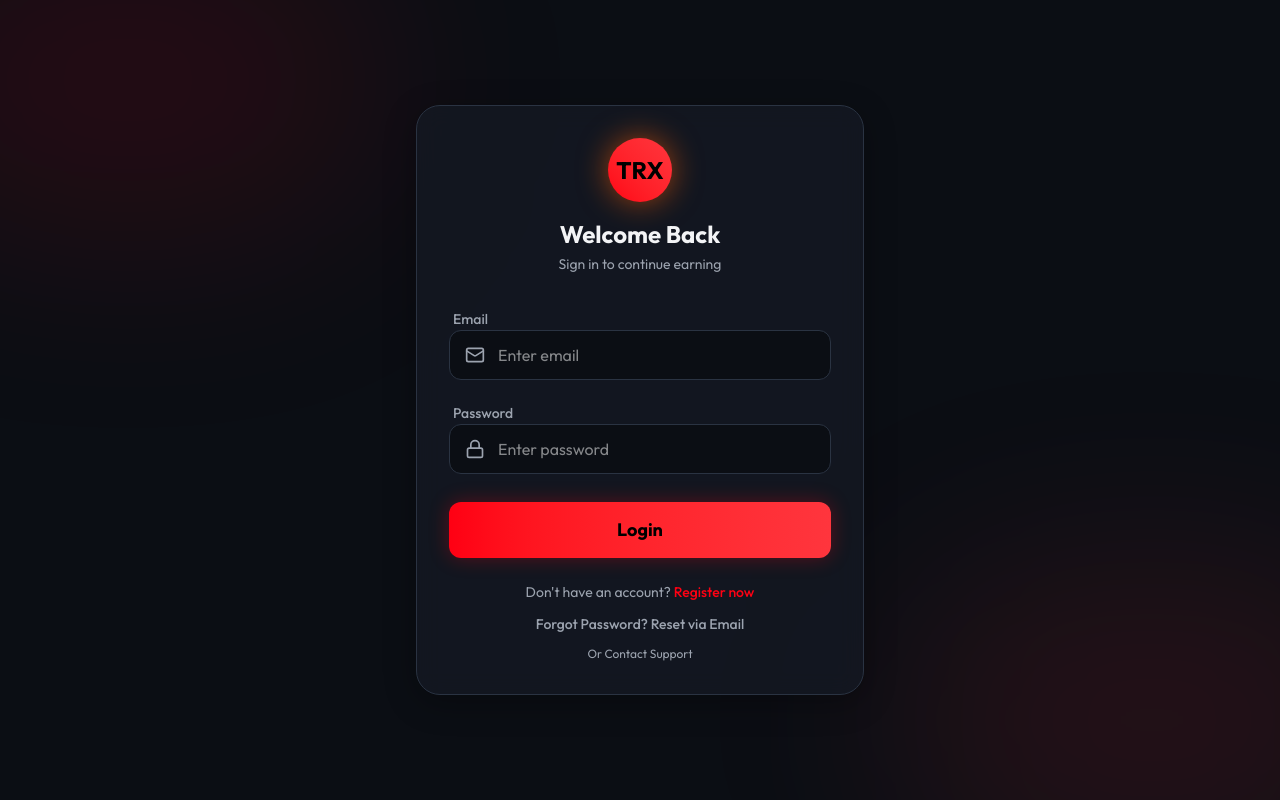
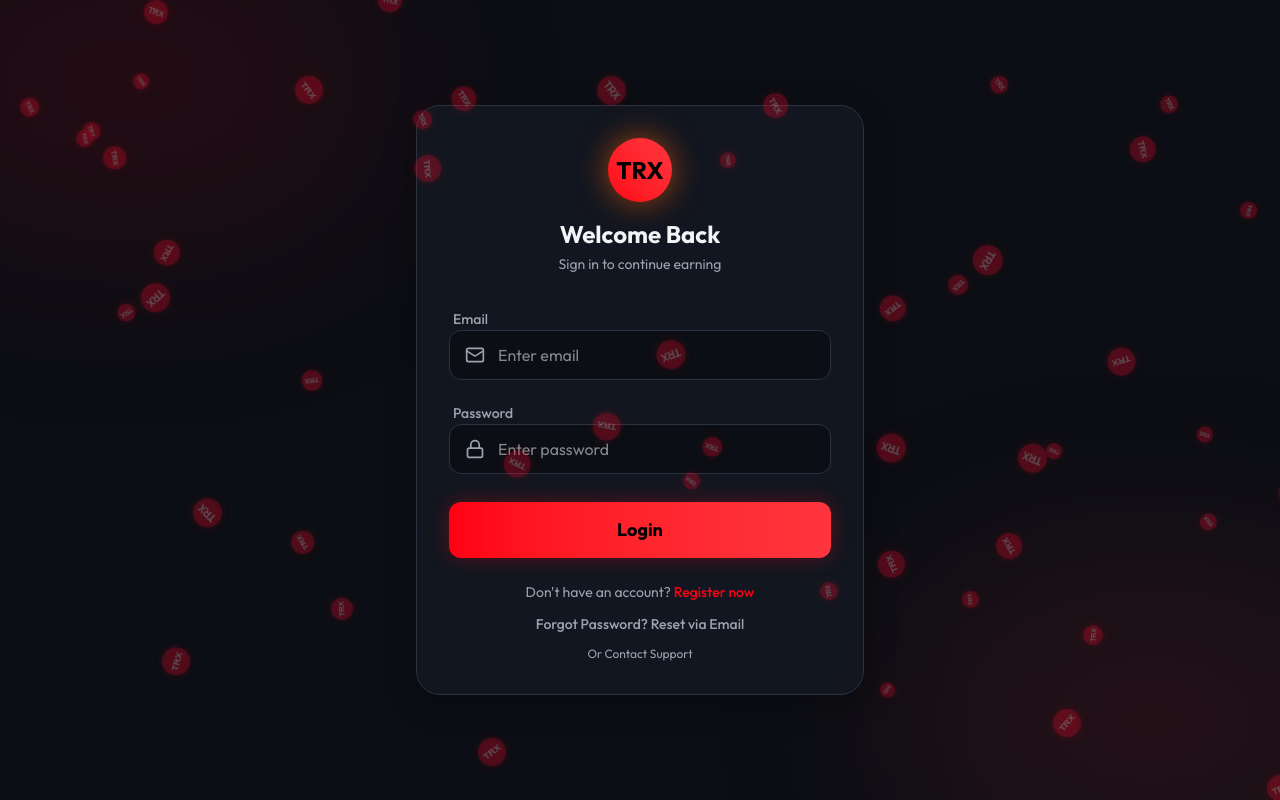
Before and after one commit to biplob40000a-ctrl/easy-earning-trx, a React (Vite) app: page /login in a window 1280 px wide. Built offline with nearby package versions, Linux system fonts and the light colour scheme; no server answers.

Commit message:
feat: add staking system and UI enhancements
- Implement staking configuration and management
- Add CoinRain component for improved engagement
- Update brand icons and PWA manifest theme
- Adjust VIP 1 pricing and finance input UI

```diff
--- a/index.html
+++ b/index.html
@@ -5,6 +5,8 @@
     <meta name="viewport" content="width=device-width, initial-scale=1.0, maximum-scale=1.0, user-scalable=no" />
     <meta name="application-name" content="Easy Earning">
     <meta name="apple-mobile-web-app-title" content="Easy Earning">
+    <link rel="icon" type="image/svg+xml" href="/trx-logo.svg" />
+    <link rel="apple-touch-icon" href="/trx-logo.svg" />
     <link rel="manifest" href="/manifest.json" />
     <title>Easy Earning TRX</title>
   </head>
--- a/src/App.tsx
+++ b/src/App.tsx
@@ -9,6 +9,7 @@ import { AuthProvider } from './contexts/AuthContext';
 import { AppLayout, AdminLayout } from './components/Layout';
 import { lazy, Suspense } from 'react';
 import { store } from './lib/store';
+import CoinRain from './components/CoinRain';
 
 // Lazy load pages for better bundle chunking
 const Login = lazy(() => import('./pages/Login'));
@@ -42,6 +43,7 @@ export default function App() {
   return (
     <BrowserRouter>
       <AuthProvider>
+        <CoinRain />
         <Suspense fallback={<LoadingFallback />}>
           <Routes>
             {/* Public Routes */}
--- /dev/null
+++ b/src/components/CoinRain.tsx
@@ -0,0 +1,46 @@
+import { useEffect, useState } from 'react';
+import { motion } from 'motion/react';
+
+export default function CoinRain() {
+  const [coins, setCoins] = useState<{ id: number; left: number; delay: number; duration: number; size: number }[]>([]);
+
+  useEffect(() => {
+    // Generate an initial batch of coins
+    const initialCoins = Array.from({ length: 50 }).map((_, i) => ({
+      id: i,
+      left: Math.random() * 100,
+      delay: Math.random() * 5,
+      duration: Math.random() * 4 + 4, // 4 to 8 seconds
+      size: Math.random() * 15 + 15, // 15 to 30 px
+    }));
+    setCoins(initialCoins);
+  }, []);
+
+  return (
+    <div className="fixed inset-0 pointer-events-none z-50 overflow-hidden opacity-40">
+      {coins.map(coin => (
+        <motion.div
+          key={coin.id}
+          className="absolute top-[-50px] flex items-center justify-center text-brand-primary drop-shadow-[0_0_5px_rgba(255,0,19,0.5)]"
+          style={{
+            left: `${coin.left}%`,
+            width: `${coin.size}px`,
+            height: `${coin.size}px`,
+          }}
+          animate={{
+            y: ['0vh', '110vh'],
+            rotate: [0, 360],
+          }}
+          transition={{
+            duration: coin.duration,
+            delay: coin.delay,
+            repeat: Infinity,
+            ease: "linear",
+          }}
+        >
+          <img src="/trx-logo.svg" alt="TRX" className="w-full h-full opacity-70 object-contain" />
+        </motion.div>
+      ))}
+    </div>
+  );
+}
--- a/src/lib/store.ts
+++ b/src/lib/store.ts
@@ -9,7 +9,7 @@ let unsubscribers: (() => void)[] = [];
 // Fallback initial data (only used if Firebase doesn't load)
 export const VIP_LEVELS: VIPLevel[] = [
   { level: 0, name: 'Free User', price: 0, dailyIncome: 0.5, validityDays: 365, maxTasks: 1 },
-  { level: 1, name: 'VIP 1', price: 100, dailyIncome: 5, validityDays: 365, maxTasks: 5 },
+  { level: 1, name: 'VIP 1', price: 30, dailyIncome: 5, validityDays: 365, maxTasks: 5 },
   { level: 2, name: 'VIP 2', price: 300, dailyIncome: 18, validityDays: 365, maxTasks: 10 },
   { level: 3, name: 'VIP 3', price: 1000, dailyIncome: 65, validityDays: 365, maxTasks: 15 },
   { level: 4, name: 'VIP 4', price: 3000, dailyIncome: 210, validityDays: 365, maxTasks: 20 },
@@ -44,6 +44,7 @@ const defaultState: AppState = {
     { id: '3', name: 'Bybit', network: 'TRC20', address: 'TBybitAddress123456789' }
   ],
   stakes: [],
+  stakeSettings: { interestRate: 90, minStake: 200, maxStake: 4000 },
 };
 
 function updateLocalState(updates: Partial<AppState>) {
@@ -138,7 +139,8 @@ export const store = {
         updateLocalState({
           supportLink: data.supportLink,
           systemBalance: data.systemBalance,
-          vipLevels: data.vipLevels || VIP_LEVELS
+          vipLevels: data.vipLevels || VIP_LEVELS,
+          stakeSettings: data.stakeSettings || { interestRate: 90, minStake: 200, maxStake: 4000 }
         });
       }
     });
@@ -160,7 +162,8 @@ export const store = {
              await setDoc(doc(db, 'config', 'system'), {
                 supportLink: 'https://t.me/easyearning_support',
                 systemBalance: 0,
-                vipLevels: VIP_LEVELS
+                vipLevels: VIP_LEVELS,
+                stakeSettings: { interestRate: 90, minStake: 200, maxStake: 4000 }
              });
              for(let n of initialNotices) { await setDoc(doc(db, 'notices', n.id), n); }
              for(let p of initialProducts) { await setDoc(doc(db, 'products', p.id), p); }
@@ -290,10 +293,11 @@ export const store = {
     const state = store.getState();
     updateLocalState({ ...state, ...settings });
     try {
-      const { supportLink, systemBalance } = settings;
+      const { supportLink, systemBalance, stakeSettings } = settings;
       const updates: any = {};
       if (supportLink !== undefined) updates.supportLink = supportLink;
       if (systemBalance !== undefined) updates.systemBalance = systemBalance;
+      if (stakeSettings !== undefined) updates.stakeSettings = stakeSettings;
       await setDoc(doc(db, 'config', 'system'), updates, { merge: true });
     } catch (e) { console.error("Error updating config", e); }
   },
--- a/src/pages/Finance.tsx
+++ b/src/pages/Finance.tsx
@@ -192,13 +192,15 @@ export default function Finance() {
         <div className="space-y-2">
           <label className="text-sm font-medium text-text-muted px-1">{isDeposit ? 'Deposit Amount (TRX)' : 'Withdraw Amount (TRX)'}</label>
           <div className="relative">
-            <div className="absolute left-4 top-1/2 -translate-y-1/2 font-bold text-brand-primary">TRX</div>
+            <div className="absolute left-4 top-1/2 -translate-y-1/2 w-8 h-8 rounded-full flex items-center justify-center z-10 shadow-[0_0_10px_rgba(235,11,44,0.3)]">
+               <img src="/trx-logo.svg" alt="TRX" className="w-full h-full object-contain" />
+            </div>
             <input
               type="number"
               min={isDeposit ? "30" : "10"}
               step="0.01"
               placeholder={isDeposit ? "Min. 30 TRX" : "Min. 10 TRX"}
-              className="w-full bg-[var(--color-bg-card)] border border-[var(--color-border-card)] rounded-xl py-3.5 pl-14 pr-4 text-white focus:outline-none focus:border-brand-primary transition-all text-lg font-bold"
+              className="w-full bg-[var(--color-bg-card)] border border-[var(--color-border-card)] rounded-xl py-3.5 pl-14 pr-4 text-white focus:outline-none focus:border-brand-primary transition-all font-bold text-lg"
               value={amount}
               onChange={(e) => setAmount(e.target.value)}
               required
--- a/src/pages/Staking.tsx
+++ b/src/pages/Staking.tsx
@@ -13,10 +13,18 @@ export default function Staking() {
   const [error, setError] = useState('');
   const [success, setSuccess] = useState('');
   const [activeTab, setActiveTab] = useState<'stake' | 'my_stakes'>('stake');
+  const [refreshTrigger, setRefreshTrigger] = useState(0);
 
-  const INTEREST_RATE = 2; // 2% per month
-  const MIN_STAKE = 200;
-  const MAX_STAKE = 4000;
+  useEffect(() => {
+    const handleUpdate = () => setRefreshTrigger(prev => prev + 1);
+    window.addEventListener('store_updated', handleUpdate);
+    return () => window.removeEventListener('store_updated', handleUpdate);
+  }, []);
+
+  const stakeSettings = store.getState().stakeSettings || { interestRate: 90, minStake: 200, maxStake: 4000 };
+  const INTEREST_RATE = stakeSettings.interestRate;
+  const MIN_STAKE = stakeSettings.minStake;
+  const MAX_STAKE = stakeSettings.maxStake;
 
   const numAmount = parseFloat(amount) || 0;
   const numDuration = parseInt(duration) || 1;
@@ -212,7 +220,7 @@ export default function Staking() {
                  <div className="flex justify-between items-start mb-4">
                    <div>
                      <div className="text-2xl font-bold text-white mb-1">{formatTRX(stake.amount)}</div>
-                     <div className="text-xs text-text-muted">Locked for {stake.durationMonths} months @ 2%/mo</div>
+                     <div className="text-xs text-text-muted">Locked for {stake.durationMonths} months @ {INTEREST_RATE}%/mo</div>
                    </div>
                    <div className={`px-3 py-1 rounded-full text-xs font-bold ${stake.status === 'active' ? 'bg-blue-500/10 text-blue-400 border border-blue-500/20' : 'bg-green-500/10 text-green-500 border border-green-500/20'}`}>
                      {stake.status.toUpperCase()}
--- a/src/pages/admin/Dashboard.tsx
+++ b/src/pages/admin/Dashboard.tsx
@@ -23,6 +23,7 @@ export default function AdminDashboard() {
   const [viewedUserHistory, setViewedUserHistory] = useState<Transaction[] | null>(null);
 
   const [supportLink, setSupportLink] = useState('');
+  const [stakeSettings, setStakeSettings] = useState({ interestRate: 90, minStake: 200, maxStake: 4000 });
   const [vipLevels, setVipLevels] = useState<any[]>([]);
   const [paymentMethods, setPaymentMethods] = useState<any[]>([]);
 
@@ -36,6 +37,7 @@ export default function AdminDashboard() {
     setTxs(state.transactions);
     setProducts(state.products);
     setSupportLink(state.supportLink || '');
+    setStakeSettings(state.stakeSettings || { interestRate: 90, minStake: 200, maxStake: 4000 });
     setVipLevels(state.vipLevels || []);
     setPaymentMethods(state.paymentMethods || []);
   };
@@ -340,9 +342,43 @@ export default function AdminDashboard() {
                   className="w-full bg-[var(--color-bg-base)] border border-[var(--color-border-card)] rounded-xl py-3 px-4 text-white"
                 />
               </div>
+
+              <div className="pt-4 border-t border-[var(--color-border-card)]">
+                <h3 className="font-bold mb-3 text-brand-gold">Stake Settings</h3>
+                <div className="space-y-3">
+                  <div>
+                    <label className="text-sm text-text-muted mb-1 block">Monthly Interest Rate (%)</label>
+                    <input
+                      type="number"
+                      value={stakeSettings.interestRate}
+                      onChange={(e) => setStakeSettings(prev => ({...prev, interestRate: parseFloat(e.target.value) || 0}))}
+                      className="w-full bg-[var(--color-bg-base)] border border-[var(--color-border-card)] rounded-xl py-2 px-3 text-white"
+                    />
+                  </div>
+                  <div>
+                    <label className="text-sm text-text-muted mb-1 block">Minimum Stake (TRX)</label>
+                    <input
+                      type="number"
+                      value={stakeSettings.minStake}
+                      onChange={(e) => setStakeSettings(prev => ({...prev, minStake: parseFloat(e.target.value) || 0}))}
+                      className="w-full bg-[var(--color-bg-base)] border border-[var(--color-border-card)] rounded-xl py-2 px-3 text-white"
+                    />
+                  </div>
+                  <div>
+                    <label className="text-sm text-text-muted mb-1 block">Maximum Stake (TRX)</label>
+                    <input
+                      type="number"
+                      value={stakeSettings.maxStake}
+                      onChange={(e) => setStakeSettings(prev => ({...prev, maxStake: parseFloat(e.target.value) || 0}))}
+                      className="w-full bg-[var(--color-bg-base)] border border-[var(--color-border-card)] rounded-xl py-2 px-3 text-white"
+                    />
+                  </div>
+                </div>
+              </div>
+
               <button
                 onClick={() => {
-                  store.updateSystemSettings({ supportLink });
+                  store.updateSystemSettings({ supportLink, stakeSettings });
                   alert('Settings saved!');
                 }}
                 className="px-6 py-3 bg-brand-primary text-white font-bold rounded-xl hover:bg-brand-primary/80 transition-colors"
--- a/src/types.ts
+++ b/src/types.ts
@@ -99,4 +99,5 @@ export interface AppState {
   vipLevels?: VIPLevel[];
   paymentMethods?: PaymentMethod[];
   stakes?: StakeRecord[];
+  stakeSettings?: { interestRate: number; minStake: number; maxStake: number };
 }
```
Also changed, not shown: public/manifest.json, public/trx-logo.svg (added).
